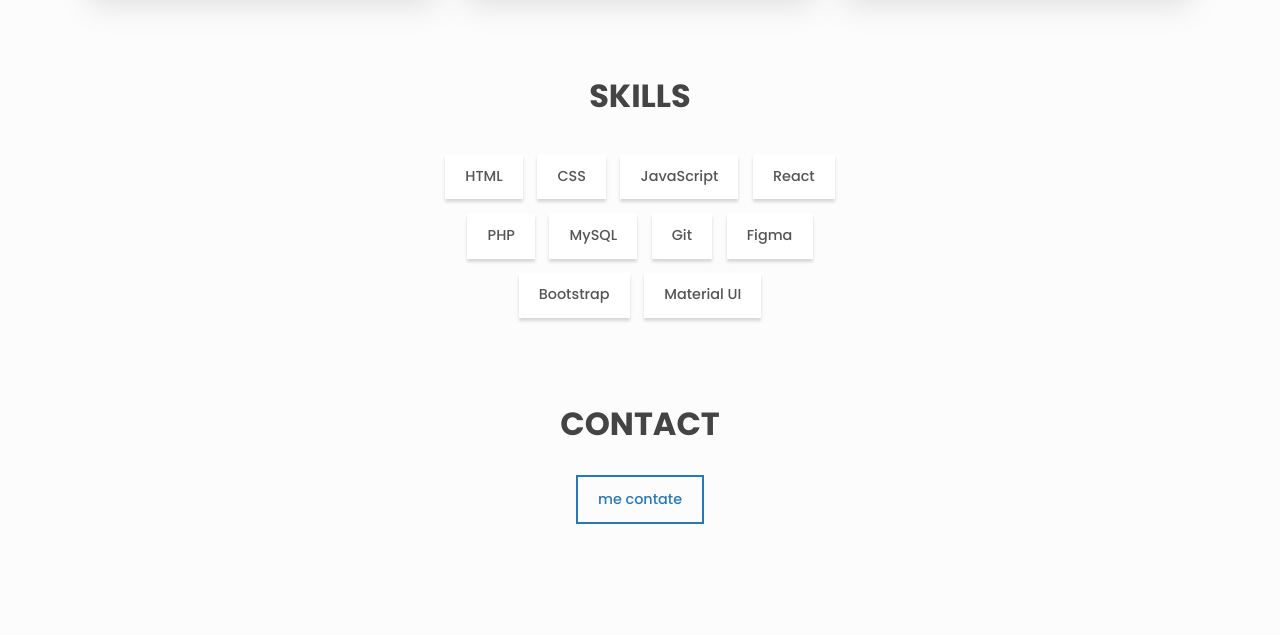
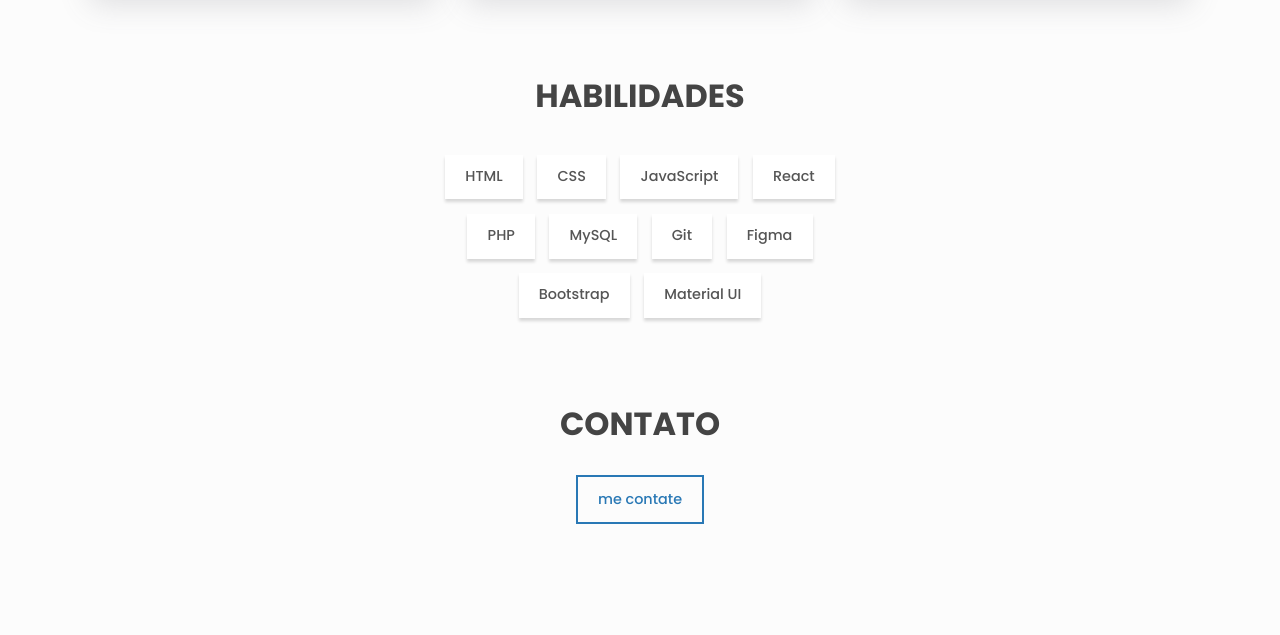
Before and after one commit to nnnyck/portfolio, a plain HTML site: page index.html in a window 1280 px wide. Shown: the part 1416-2051 px from the top of the page. Drawn offline with Linux system fonts and the light colour scheme.

Commit message:
correção de erros

```diff
--- a/index.html
+++ b/index.html
@@ -89,7 +89,7 @@
 
       <!-- Projects -->
       <section id="projects" class="section projects">
-        <h2 class="section__title">Projects</h2>
+        <h2 class="section__title">Projetos</h2>
 
         <div class="projects__grid">
           <div class="project">
@@ -270,7 +270,7 @@
 
       <!-- Skills -->
       <section class="section skills" id="skills">
-        <h2 class="section__title">Skills</h2>
+        <h2 class="section__title">Habilidades</h2>
         <ul class="skills__list">
           <li class="skills__list-item btn btn--plain">HTML</li>
           <li class="skills__list-item btn btn--plain">CSS</li>
@@ -287,7 +287,7 @@
 
       <!-- Contact -->
       <section class="section contact center" id="contact">
-        <h2 class="section__title">Contact</h2>
+        <h2 class="section__title">Contato</h2>
         <a href="mailto:contato.nyckolas@gmail.com">
           <span class="btn btn--outline">me contate</span>
         </a>
```
